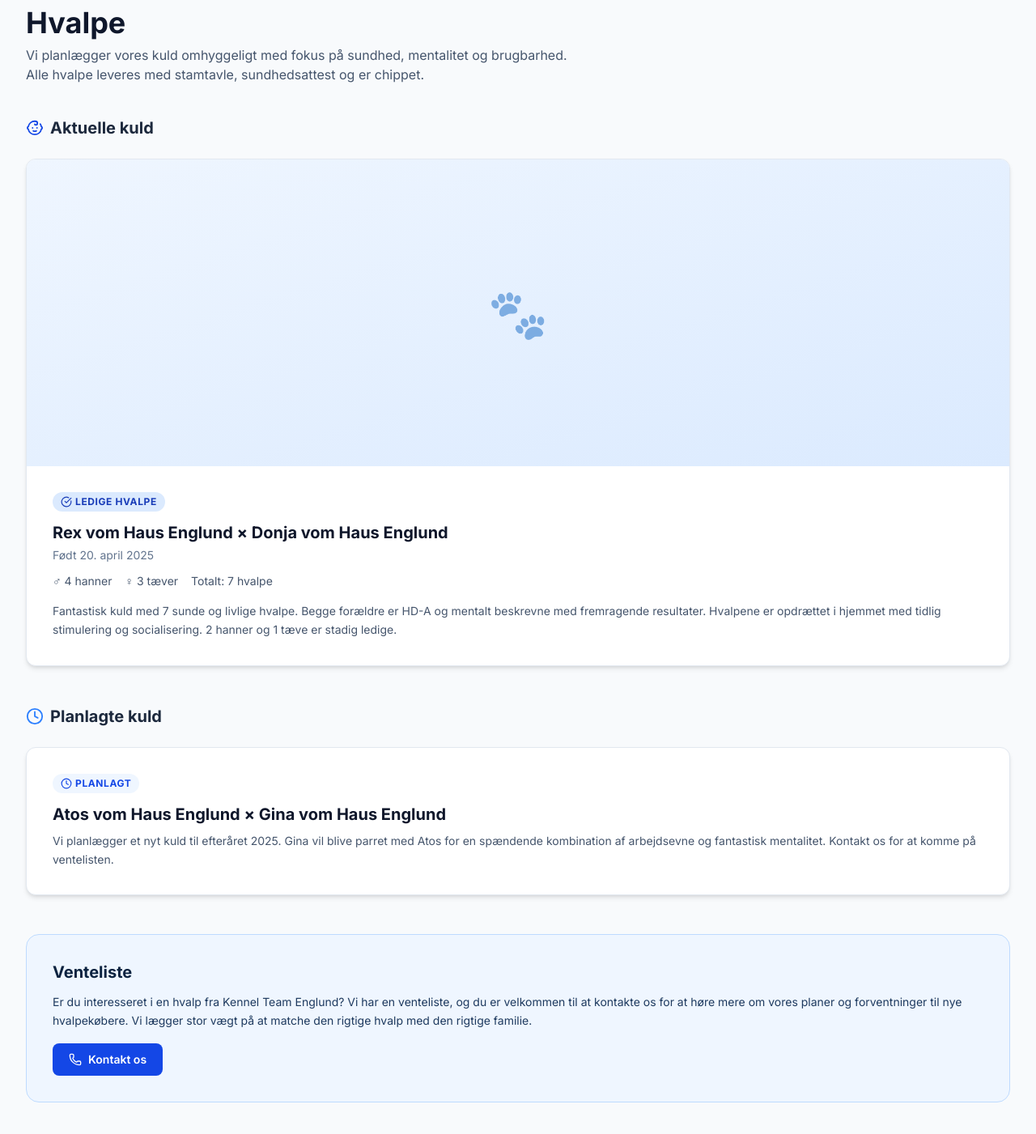
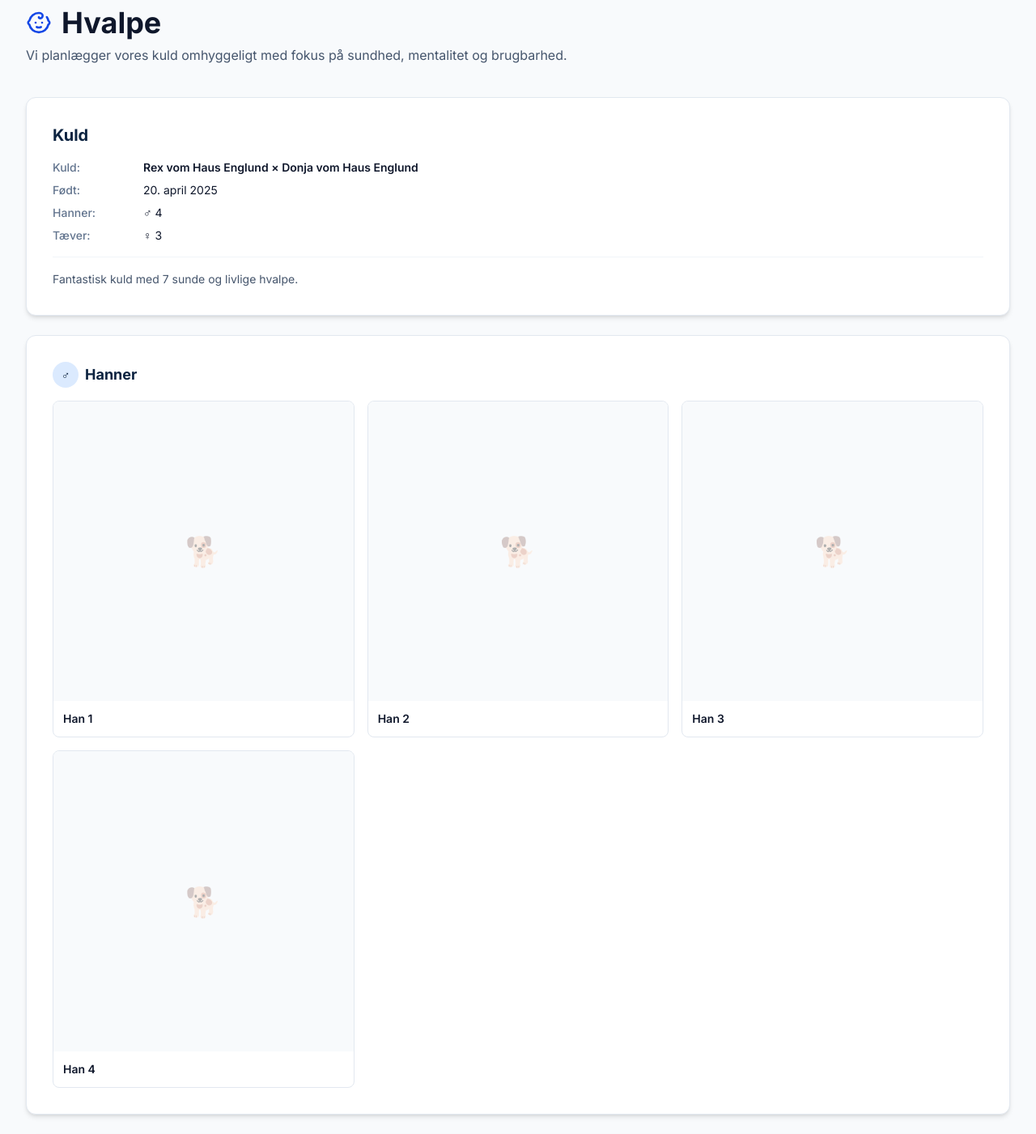
Before and after one commit to marienlund/kennel-englund, a Next.js app: page /hvalpe in a window 1280 px wide. Shown: the part 120-1521 px from the top of the page at 81% size. Built offline with nearby package versions, Linux system fonts and the light colour scheme.

Commit message:
Redesign hvalpe page with kuld info, hanner, tæver sections

```diff
--- a/src/app/hvalpe/page.tsx
+++ b/src/app/hvalpe/page.tsx
@@ -1,35 +1,32 @@
 import { getLitters } from '@/lib/data'
-import { Baby, CheckCircle, Clock, Phone } from 'lucide-react'
+import { Baby, Phone, ExternalLink } from 'lucide-react'
 import Link from 'next/link'
 import type { Metadata } from 'next'
 
 export const metadata: Metadata = {
   title: 'Hvalpe | Kennel Team Englund',
-  description: 'Se aktuelle og kommende kuld af schæferhvalpe fra Kennel Team Englund.',
+  description: 'Se aktuelle kuld af schæferhvalpe fra Kennel Team Englund.',
 }
 
 export default async function HvalpePage() {
   const litters = await getLitters()
-  const current = litters.filter((l) => l.birth_date)
-  const planned = litters.filter((l) => !l.birth_date)
 
   return (
     <div className="max-w-7xl mx-auto px-4 sm:px-6 lg:px-8 py-12 lg:py-16">
-      <h1 className="text-3xl sm:text-4xl font-bold text-slate-900 mb-2">Hvalpe</h1>
+      <h1 className="text-3xl sm:text-4xl font-bold text-slate-900 mb-2 flex items-center gap-3">
+        <Baby size={32} className="text-blue-700" />
+        Hvalpe
+      </h1>
       <p className="text-slate-600 mb-10 max-w-2xl">
         Vi planlægger vores kuld omhyggeligt med fokus på sundhed, mentalitet og brugbarhed.
-        Alle hvalpe leveres med stamtavle, sundhedsattest og er chippet.
       </p>
 
-      {/* Current litters */}
-      {current.length > 0 && (
-        <section className="mb-12">
-          <h2 className="text-xl font-bold text-slate-800 mb-6 flex items-center gap-2">
-            <Baby size={22} className="text-blue-700" />
-            Aktuelle kuld
-          </h2>
-          <div className="space-y-6">
-            {current.map((litter) => {
+      {litters.length === 0 && (
+        <p className="text-slate-500 text-center py-12">Ingen kuld at vise lige nu.</p>
+      )}
+
+      <div className="space-y-12">
+        {litters.map((litter) => {
           const birthDate = litter.birth_date
             ? new Date(litter.birth_date).toLocaleDateString('da-DK', {
                 year: 'numeric',
@@ -37,83 +34,114 @@ export default async function HvalpePage() {
                 day: 'numeric',
               })
             : null
+
           return (
-                <div
-                  key={litter.id}
-                  className="bg-white rounded-xl shadow-md border border-slate-200 overflow-hidden"
-                >
-                  <div className="aspect-[16/5] bg-gradient-to-br from-blue-50 to-blue-100 flex items-center justify-center">
-                    <span className="text-6xl opacity-50">🐾</span>
+            <div key={litter.id} className="space-y-6">
+              {/* Boks 1: Kuld info */}
+              <div className="bg-white rounded-xl shadow-md border border-slate-200 p-6 sm:p-8">
+                <h2 className="text-xl font-bold text-[#0c2340] mb-4">Kuld</h2>
+                <div className="space-y-2 text-sm">
+                  <div className="flex gap-4">
+                    <span className="text-slate-500 w-24 flex-shrink-0 font-medium">Kuld:</span>
+                    <span className="text-slate-900 font-semibold">{litter.sire_name} × {litter.dam_name}</span>
                   </div>
-                  <div className="p-6 sm:p-8">
-                    <div className="flex flex-wrap items-center gap-3 mb-3">
-                      {litter.available ? (
-                        <span className="inline-flex items-center gap-1 text-xs font-bold uppercase tracking-wider px-2.5 py-1 rounded-full bg-blue-100 text-blue-800">
-                          <CheckCircle size={14} /> Ledige hvalpe
-                        </span>
-                      ) : (
-                        <span className="inline-flex items-center gap-1 text-xs font-bold uppercase tracking-wider px-2.5 py-1 rounded-full bg-slate-100 text-slate-600">
-                          Alle reserveret
-                        </span>
+                  {birthDate && (
+                    <div className="flex gap-4">
+                      <span className="text-slate-500 w-24 flex-shrink-0 font-medium">Født:</span>
+                      <span className="text-slate-900">{birthDate}</span>
+                    </div>
+                  )}
+                  <div className="flex gap-4">
+                    <span className="text-slate-500 w-24 flex-shrink-0 font-medium">Hanner:</span>
+                    <span className="text-slate-900">♂ {litter.males_count}</span>
+                  </div>
+                  <div className="flex gap-4">
+                    <span className="text-slate-500 w-24 flex-shrink-0 font-medium">Tæver:</span>
+                    <span className="text-slate-900">♀ {litter.females_count}</span>
+                  </div>
+                </div>
+                {litter.description && (
+                  <p className="text-slate-600 text-sm leading-relaxed mt-4 border-t border-slate-100 pt-4">{litter.description}</p>
                 )}
               </div>
-                    <h3 className="text-xl font-bold text-slate-900 mb-1">
-                      {litter.sire_name} × {litter.dam_name}
-                    </h3>
-                    {birthDate && (
-                      <p className="text-sm text-slate-500 mb-3">Født {birthDate}</p>
+
+              {/* Boks 2: Hanner */}
+              {litter.males && litter.males.length > 0 && (
+                <div className="bg-white rounded-xl shadow-md border border-slate-200 p-6 sm:p-8">
+                  <h2 className="text-lg font-bold text-[#0c2340] mb-4 flex items-center gap-2">
+                    <span className="w-8 h-8 bg-blue-100 rounded-full flex items-center justify-center text-sm">♂</span>
+                    Hanner
+                  </h2>
+                  <div className="grid grid-cols-1 sm:grid-cols-2 lg:grid-cols-3 gap-4">
+                    {litter.males.map((puppy, i) => (
+                      <div key={i} className="border border-slate-200 rounded-lg overflow-hidden">
+                        {puppy.photo_url ? (
+                          <div className="aspect-square bg-slate-100">
+                            <img src={puppy.photo_url} alt={puppy.name} className="w-full h-full object-cover" />
+                          </div>
+                        ) : (
+                          <div className="aspect-square bg-slate-50 flex items-center justify-center">
+                            <span className="text-4xl opacity-30">🐕</span>
+                          </div>
                         )}
-                    <div className="flex flex-wrap gap-4 text-sm text-slate-600 mb-4">
-                      <span>♂ {litter.males_count} hanner</span>
-                      <span>♀ {litter.females_count} tæver</span>
-                      <span>Totalt: {litter.males_count + litter.females_count} hvalpe</span>
-                    </div>
-                    {litter.description && (
-                      <p className="text-slate-600 text-sm leading-relaxed">{litter.description}</p>
+                        <div className="p-3">
+                          <p className="font-semibold text-slate-900 text-sm">{puppy.name}</p>
+                          {puppy.working_dog_url && (
+                            <a href={puppy.working_dog_url} target="_blank" rel="noopener noreferrer"
+                              className="inline-flex items-center gap-1 text-xs text-[#2563eb] hover:text-[#0c2340] mt-1">
+                              Working Dog <ExternalLink size={10} />
+                            </a>
                           )}
                         </div>
+                      </div>
+                    ))}
+                  </div>
+                </div>
+              )}
+
+              {/* Boks 3: Tæver */}
+              {litter.females && litter.females.length > 0 && (
+                <div className="bg-white rounded-xl shadow-md border border-slate-200 p-6 sm:p-8">
+                  <h2 className="text-lg font-bold text-[#0c2340] mb-4 flex items-center gap-2">
+                    <span className="w-8 h-8 bg-pink-100 rounded-full flex items-center justify-center text-sm">♀</span>
+                    Tæver
+                  </h2>
+                  <div className="grid grid-cols-1 sm:grid-cols-2 lg:grid-cols-3 gap-4">
+                    {litter.females.map((puppy, i) => (
+                      <div key={i} className="border border-slate-200 rounded-lg overflow-hidden">
+                        {puppy.photo_url ? (
+                          <div className="aspect-square bg-slate-100">
+                            <img src={puppy.photo_url} alt={puppy.name} className="w-full h-full object-cover" />
+                          </div>
+                        ) : (
+                          <div className="aspect-square bg-slate-50 flex items-center justify-center">
+                            <span className="text-4xl opacity-30">🐕‍🦺</span>
+                          </div>
+                        )}
+                        <div className="p-3">
+                          <p className="font-semibold text-slate-900 text-sm">{puppy.name}</p>
+                          {puppy.working_dog_url && (
+                            <a href={puppy.working_dog_url} target="_blank" rel="noopener noreferrer"
+                              className="inline-flex items-center gap-1 text-xs text-[#2563eb] hover:text-[#0c2340] mt-1">
+                              Working Dog <ExternalLink size={10} />
+                            </a>
+                          )}
+                        </div>
+                      </div>
+                    ))}
+                  </div>
+                </div>
+              )}
             </div>
           )
         })}
       </div>
-        </section>
-      )}
 
-      {/* Planned */}
-      {planned.length > 0 && (
-        <section className="mb-12">
-          <h2 className="text-xl font-bold text-slate-800 mb-6 flex items-center gap-2">
-            <Clock size={22} className="text-blue-500" />
-            Planlagte kuld
-          </h2>
-          <div className="space-y-6">
-            {planned.map((litter) => (
-              <div
-                key={litter.id}
-                className="bg-white rounded-xl shadow-md border border-slate-200 p-6 sm:p-8"
-              >
-                <span className="inline-flex items-center gap-1 text-xs font-bold uppercase tracking-wider px-2.5 py-1 rounded-full bg-blue-50 text-blue-700 mb-3">
-                  <Clock size={14} /> Planlagt
-                </span>
-                <h3 className="text-xl font-bold text-slate-900 mb-2">
-                  {litter.sire_name} × {litter.dam_name}
-                </h3>
-                {litter.description && (
-                  <p className="text-slate-600 text-sm leading-relaxed">{litter.description}</p>
-                )}
-              </div>
-            ))}
-          </div>
-        </section>
-      )}
-
-      {/* Waiting list */}
-      <section className="bg-blue-50 rounded-2xl border border-blue-200 p-6 sm:p-8">
-        <h2 className="text-xl font-bold text-[#0c2340] mb-3">Venteliste</h2>
+      {/* Kontakt */}
+      <section className="bg-blue-50 rounded-2xl border border-blue-200 p-6 sm:p-8 mt-12">
+        <h2 className="text-xl font-bold text-[#0c2340] mb-3">Interesseret?</h2>
         <p className="text-[#1e3a5f] text-sm leading-relaxed mb-4">
-          Er du interesseret i en hvalp fra Kennel Team Englund? Vi har en venteliste, og du er
-          velkommen til at kontakte os for at høre mere om vores planer og forventninger til nye
-          hvalpekøbere. Vi lægger stor vægt på at matche den rigtige hvalp med den rigtige familie.
+          Kontakt os for at høre mere om aktuelle og kommende kuld.
         </p>
         <Link
           href="/kontakt"
--- a/src/components/Navbar.tsx
+++ b/src/components/Navbar.tsx
@@ -9,6 +9,7 @@ const links = [
   { href: '/avlstaever', label: 'Avlstæver' },
   { href: '/avlshanner', label: 'Avlshanner' },
   { href: '/hvalpe', label: 'Hvalpe' },
+
   { href: '/resultater', label: 'Resultater' },
   { href: '/nyheder', label: 'Nyheder' },
   { href: '/om-os', label: 'Om os' },
--- a/src/lib/mock-data.ts
+++ b/src/lib/mock-data.ts
@@ -449,7 +449,18 @@ export const mockLitters: Litter[] = [
     males_count: 4,
     females_count: 3,
     available: true,
-    description: 'Fantastisk kuld med 7 sunde og livlige hvalpe. Begge forældre er HD-A og mentalt beskrevne med fremragende resultater. Hvalpene er opdrættet i hjemmet med tidlig stimulering og socialisering. 2 hanner og 1 tæve er stadig ledige.',
+    description: 'Fantastisk kuld med 7 sunde og livlige hvalpe.',
+    males: [
+      { name: 'Han 1', photo_url: null, working_dog_url: null },
+      { name: 'Han 2', photo_url: null, working_dog_url: null },
+      { name: 'Han 3', photo_url: null, working_dog_url: null },
+      { name: 'Han 4', photo_url: null, working_dog_url: null },
+    ],
+    females: [
+      { name: 'Tæve 1', photo_url: null, working_dog_url: null },
+      { name: 'Tæve 2', photo_url: null, working_dog_url: null },
+      { name: 'Tæve 3', photo_url: null, working_dog_url: null },
+    ],
     created_at: '2025-04-20T00:00:00Z',
   },
   {
```
Also changed, not shown: src/lib/types.ts (+8 -0 lines). Lines whose indentation alone changed are shown as unchanged.
